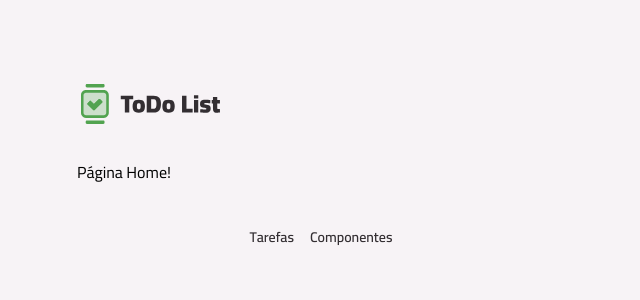
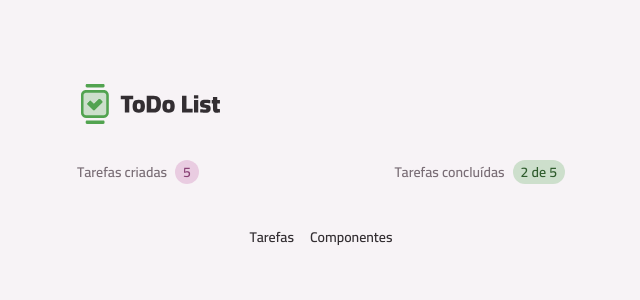
Before and after one commit to barricca/todo, a React (Vite) app: page / in a window 1280 px wide. Shown: the top 300 px of the page, without its empty margins (319-959 px from the left). Built offline with nearby package versions, Linux system fonts and the light colour scheme.

Commit message:
Montando layout - Criando componente de resumo das tarefas

```diff
--- /dev/null
+++ b/src/core-components/TaskSummary.tsx
@@ -0,0 +1,21 @@
+import { Badge } from "../components/Badge";
+import { Text } from "../components/Text";
+
+export function TaskSummary() {
+	return (
+		<>
+			<div className="flex items-center gap-2">
+				<Text variant="body-sm-bold" className="!text-gray-300">
+					Tarefas criadas
+				</Text>
+				<Badge variant="secondary">5</Badge>
+			</div>
+			<div className="flex items-center gap-2">
+				<Text variant="body-sm-bold" className="!text-gray-300">
+					Tarefas concluídas
+				</Text>
+				<Badge variant="primary">2 de 5</Badge>
+			</div>
+		</>
+	);
+}
--- a/src/pages/PageHome.tsx
+++ b/src/pages/PageHome.tsx
@@ -1,5 +1,12 @@
 import { Container } from "../components/Container";
+import { TaskSummary } from "../core-components/TaskSummary";
 
 export function PageHome() {
-	return <Container>Página Home!</Container>;
+	return (
+		<Container as="article" className="space-y-3">
+			<header className="flex items-center justify-between">
+				<TaskSummary />
+			</header>
+		</Container>
+	);
 }
```
